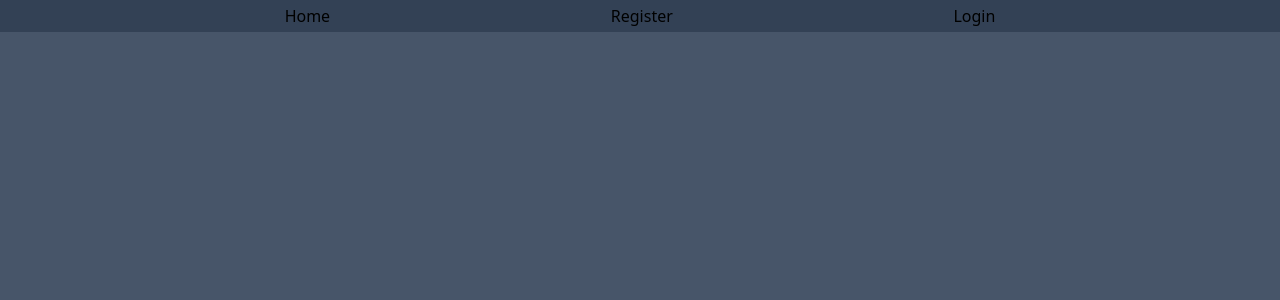
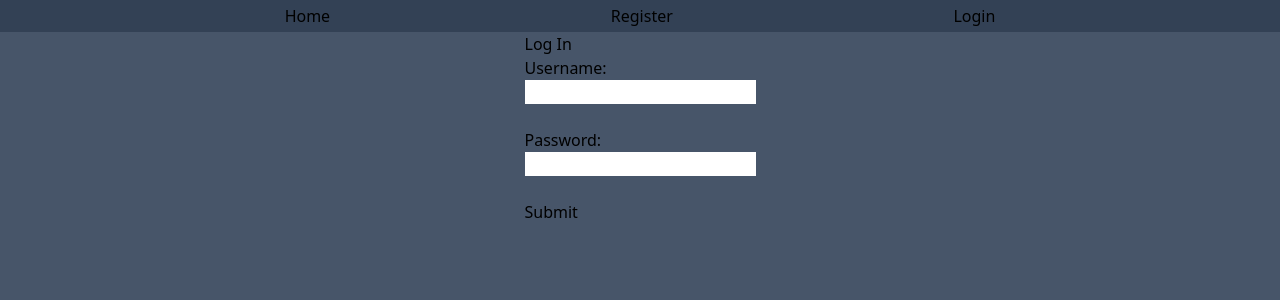
Before and after one commit to dominicjunik/mod3-project, a React (Vite) app in the folder client/: page /login in a window 1280 px wide. Before the commit this address had no page. Shown: the top 300 px of the page. Built offline with nearby package versions, Linux system fonts and the light colour scheme.

Commit message:
login page done

```diff
--- a/client/src/App.jsx
+++ b/client/src/App.jsx
@@ -3,6 +3,7 @@ import { useEffect, useState } from "react";
 import { Routes, Route, Navigate } from "react-router-dom";
 import Navbar from "./components/Navbar";
 import Register from "./pages/users/Register";
+import Login from "./pages/users/Login";
 
 
 export default function App() {
@@ -56,6 +57,7 @@ export default function App() {
           :
           <>
             <Route path='/register' element={<Register setUser={setUser} />} />
+            <Route path='/login' element={<Login setUser={setUser} />} />
           </>
         }
       </Routes>
--- a/client/src/pages/users/Login.jsx
+++ b/client/src/pages/users/Login.jsx
@@ -9,10 +9,79 @@ let emptyForm = {
     email: ''
 }
 
-export default function Login() {
+export default function Login({ setUser }) {
+
+
+    // to redirect after form submission
+    const navigate = useNavigate()
+    // state variable to control the form values
+    let [form, setForm] = useState(emptyForm)
+
+    // function to update state when a form is changed
+    function handleChange(event) {
+        // spread the form and then edit the relevent keys using bracket object notation
+        setForm({...form, [event.target.name]: event.target.value})
+    }
+
+    async function handleSubmit(event){
+        // ALWAYS PREVENT THE RELOAD
+        event.preventDefault()
+
+        try {
+            // step 1: we make a request to login with our name/pw
+            const authResponse = await axios.post('/auth/login', form)
+            // extract the token from the response of the login
+            const token = authResponse.data.token
+
+            // if theres no token, reset form and stop the function
+            if (!token) {
+                setForm(emptyForm)
+                return
+            }
+            // save the token in local storage
+            localStorage.setItem("token", token)
+
+            //step 2: using the token in local storage we make a request to get the user information
+            const userResponse = await axios.get('/api/users', {
+                headers: {
+                    Authorization: `Bearer ${localStorage.getItem('token')}`
+                }
+            })
+            // save the user data in the state
+            setUser(userResponse.data)
+            // redirect to the main page
+            navigate('/posts')
+        } catch(error) {
+            console.log(error.message)
+        }
+    }
+
     return (
-        <div>
-            loggin
+        <div className=''>
+            <h1>Log In</h1>
+            <form onSubmit={handleSubmit}>
+                <label htmlFor="username">Username:</label>
+                <br />
+                <input
+                    type="text"
+                    id="username"
+                    name="username"
+                    onChange={handleChange}
+                    value={form.username}
+                />
+                <br /><br />
+                <label htmlFor="password">Password:</label>
+                <br />
+                <input
+                    type="password"
+                    id="password"
+                    name="password"
+                    onChange={handleChange}
+                    value={form.password}
+                />
+                <br /><br />
+                <button>Submit</button>
+            </form>
         </div>
     )
 }
```
